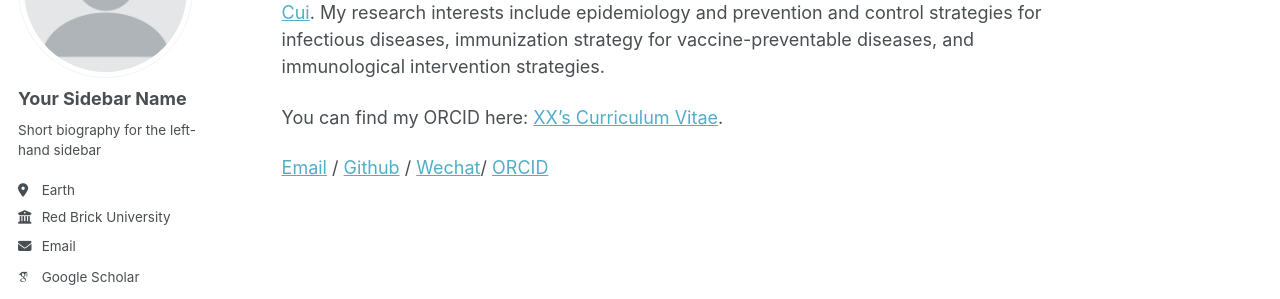
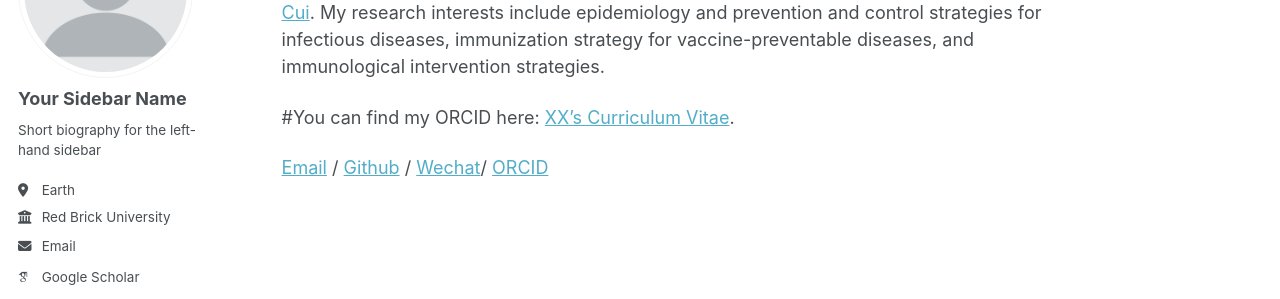
Before and after one commit to WeiHua363/WeiHua363.github.io, a Jekyll site: the page built from _pages/about.md, in a window 1280 px wide. Shown: the part 196-495 px from the top of the page. Built offline with Jekyll 4.4.1, drawn with Linux system fonts in a browser that asks for light colours; some web fonts are replaced; a script that is not in the unit is left out.

```diff
--- a/_pages/about.md
+++ b/_pages/about.md
@@ -8,6 +8,6 @@ redirect_from:
 ---
 I am a first-year Ph.D. student in Department of Epidemiology and Biostatistics at the [School of Public Health](https://sph.pku.edu.cn/), [Peking University](https://www.pku.edu.cn/). I am fortunate to be advised by [Prof. Fuqiang Cui](https://scholar.google.com/citations?hl=zh-CN&user=Ei2xHGoAAAAJ). My research interests include epidemiology and prevention and control strategies for infectious diseases, immunization strategy for vaccine-preventable diseases, and immunological intervention strategies.
 
-You can find my ORCID here: [XX's Curriculum Vitae](../assets/Curriculum_Vitae.pdf).
+#You can find my ORCID here: [XX's Curriculum Vitae](../assets/Curriculum_Vitae.pdf).
 
 [Email](mailto:weihua25@stu.pku.edu.cn) / [Github](https://github.com/WeiHua363) / [Wechat](../images/wechat.jpg)/ [ORCID](https://orcid.org/0000-0003-1857-9412)
```
